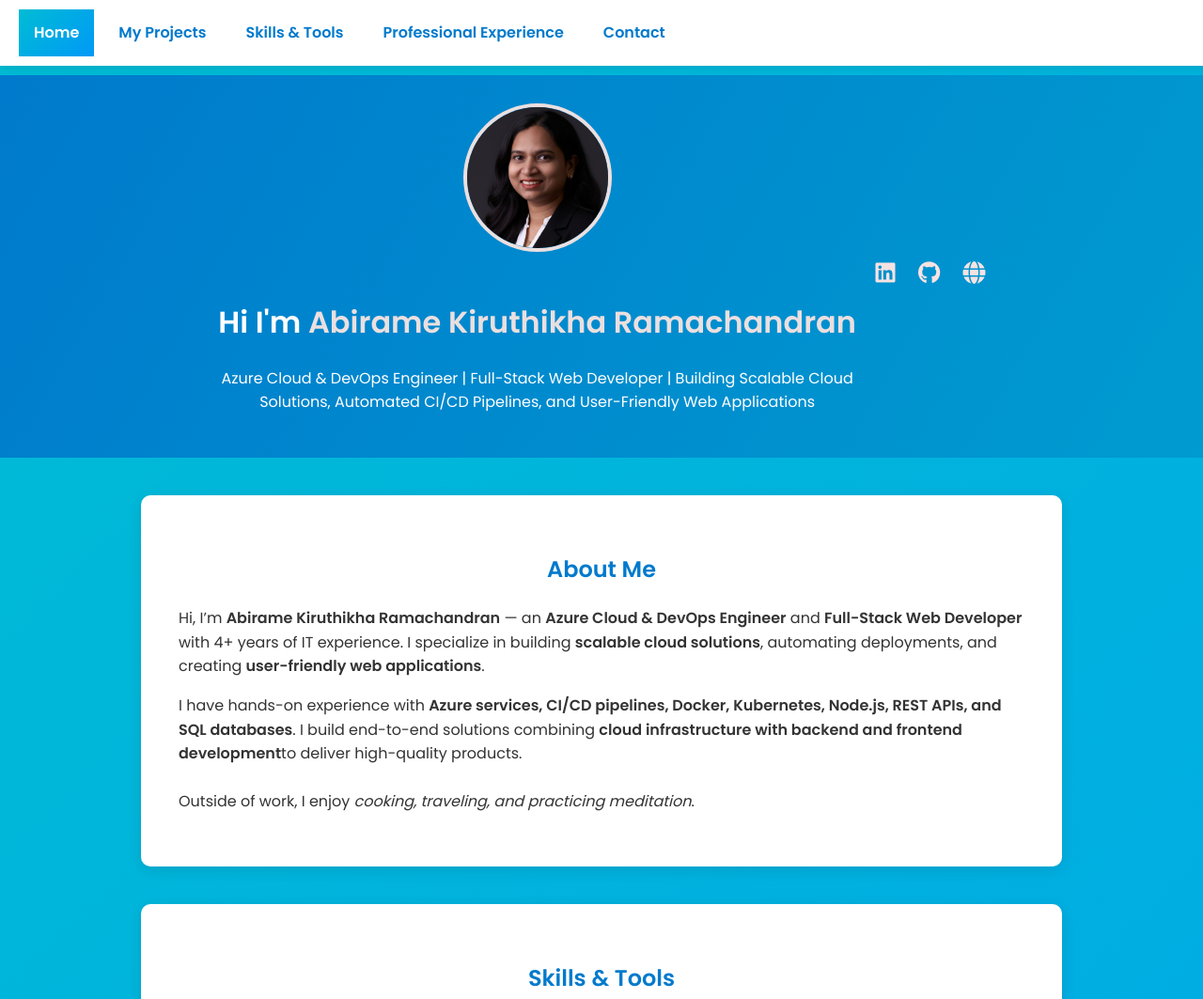
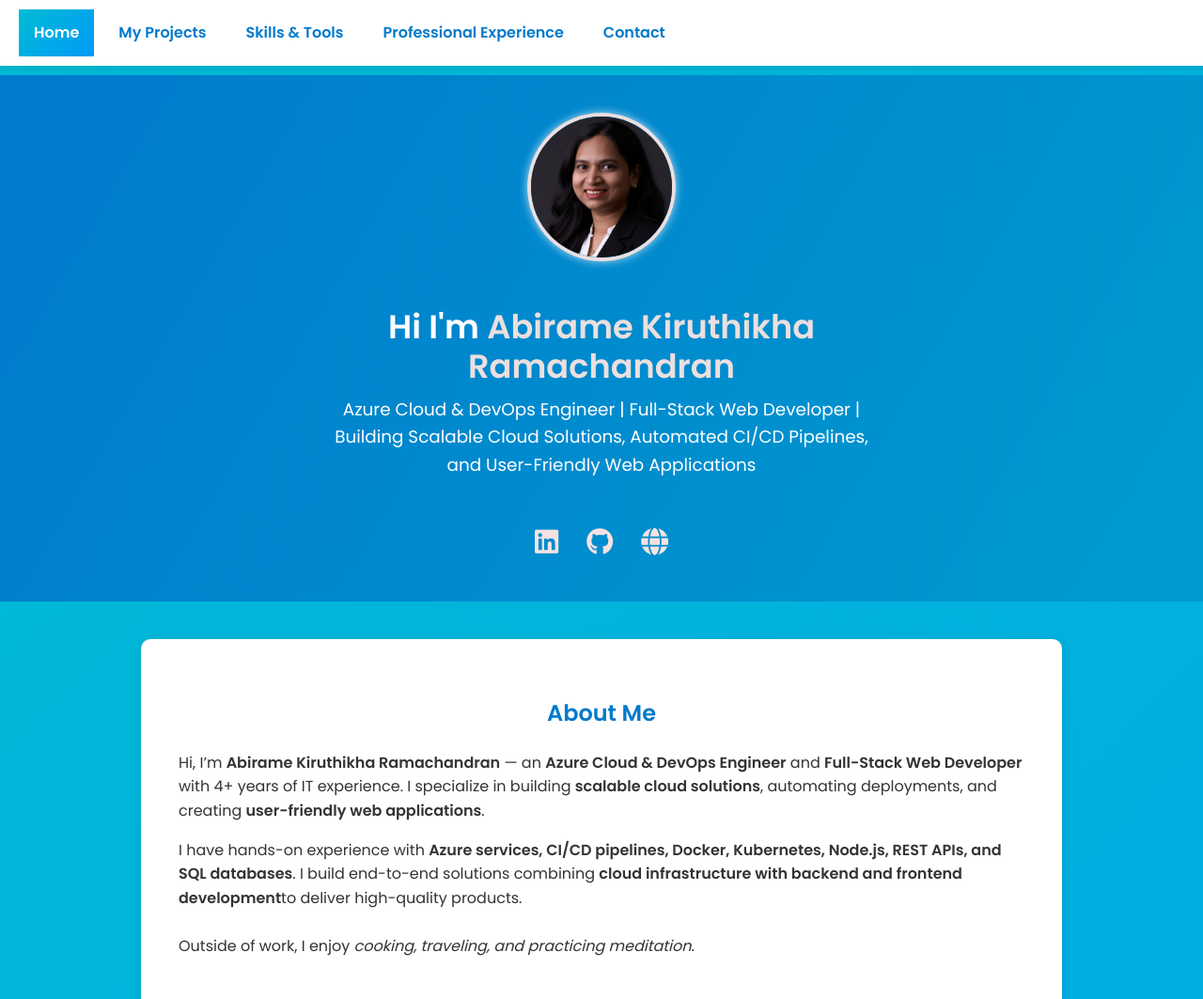
Before and after one commit to abikrithika/my-portfolio, a plain HTML site: page index.html in a window 1280 px wide. Shown: the top 1063 px of the page at 94% size. Drawn offline with Linux system fonts and the light colour scheme.

Commit message:
Update style.css for hero section alignment

```diff
--- a/style.css
+++ b/style.css
@@ -62,7 +62,7 @@ ul.sidenav li a.active {
 /* ========= HERO SECTION ========= */
 .hero {
   margin-top: 80px;
-  min-height: 15vh;
+  min-height: 30vh;
   display: flex;
   justify-content: center;
   align-items: center;
@@ -70,40 +70,67 @@ ul.sidenav li a.active {
   color: white;
   background: linear-gradient(120deg, #007acc, #00bcd4);
   background-size: 200% 200%;
-  padding: 30px 20px;
+  padding: 40px 20px;
+  flex-direction: column; /* stack content vertically */
 }
 
 .hero-content {
-  margin: 0;
+  margin: 0 auto 25px; /* center horizontally and add bottom margin */
   max-width: 700px;
+  display: flex;
+  flex-direction: column;
+  align-items: center; /* center all children horizontally */
 }
 
-.hero h1 span {
-  color: rgb(235, 223, 223);
-}
 .profile-pic {
   width: 150px;
   height: 150px;
   border-radius: 50%;
   object-fit: cover;
   border: 4px solid rgb(235, 223, 223);
-  margin-bottom: 20px;
+  margin-bottom: 25px;
+  box-shadow: 0 0 10px rgba(255 255 255 / 0.7);
 }
+
+.hero h1 {
+  font-weight: 700;
+  font-size: 2.2rem;
+  margin-bottom: 10px;
+  line-height: 1.2;
+  max-width: 600px;
+}
+
+.hero h1 span {
+  color: rgb(235, 223, 223);
+}
+
+.hero p {
+  font-size: 1.15rem;
+  line-height: 1.6;
+  max-width: 600px;
+  margin: 0 auto;
+  font-weight: 400;
+}
+
 .hero-social {
-    margin-top: 15px;
+  display: flex;
+  justify-content: center;
+  gap: 30px;
+  margin-top: 20px;
+  font-size: 1.8rem;
 }
 
 .hero-social a {
-    color: rgb(247, 226, 226);
-    margin: 0 10px;
-    font-size: 1.5em;
-    transition: transform 0.3s ease;
+  color: rgb(247, 226, 226);
+  transition:
+    transform 0.3s ease,
+    color 0.3s ease;
 }
 
 .hero-social a:hover {
-    transform: scale(1.2);
+  transform: scale(1.2);
+  color: #ffd700; /* gold highlight on hover */
 }
-
 
 /* ========= SECTIONS ========= */
 section {
```
